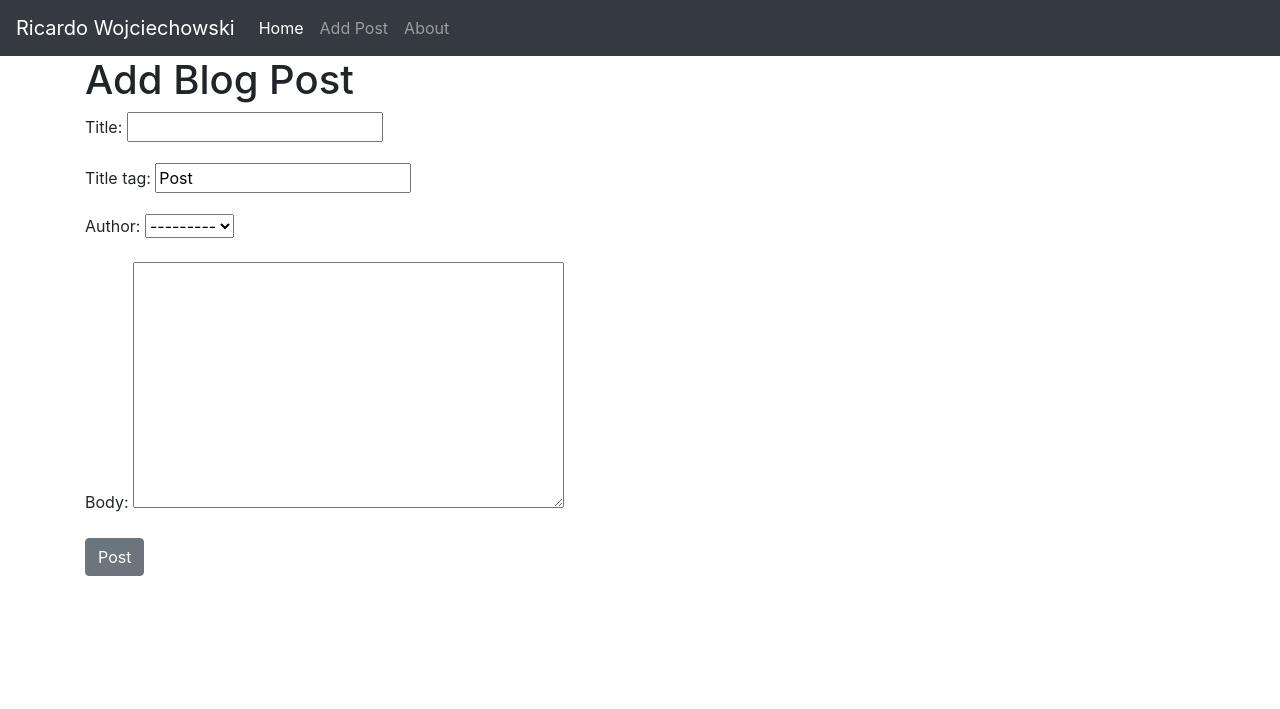
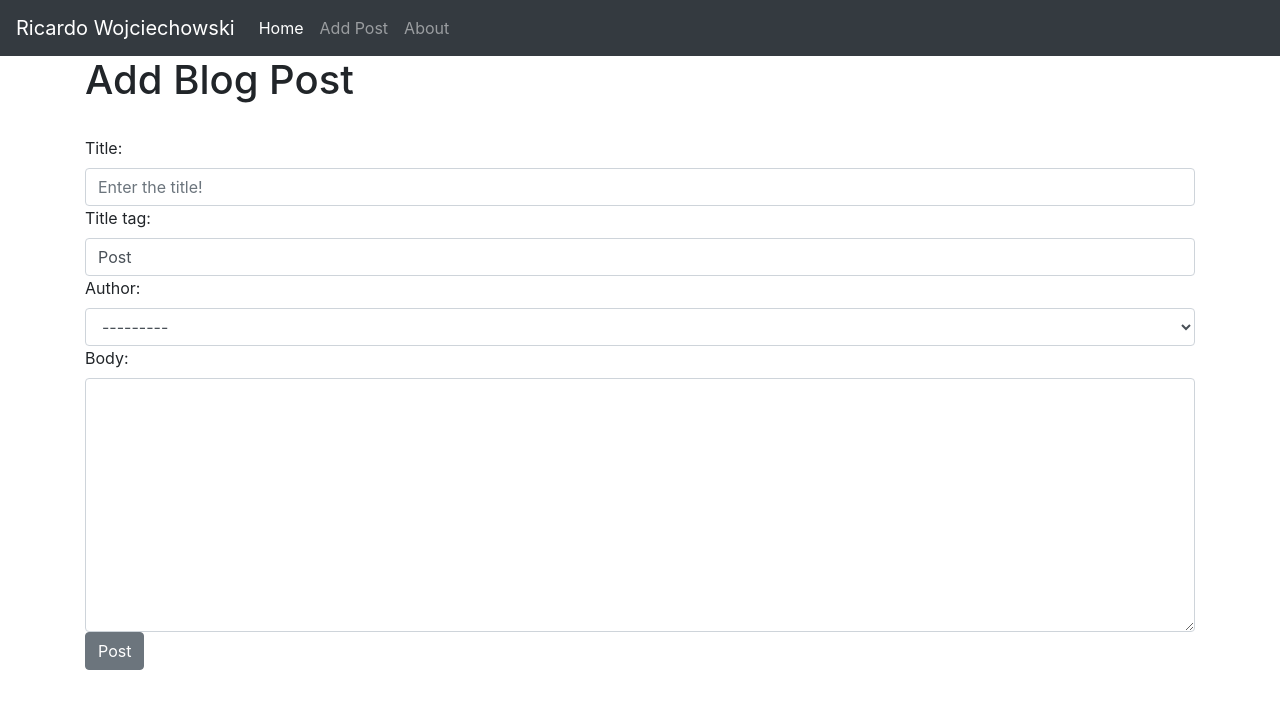
Before and after one commit to ricardowoj/ricardow, a Django app: page /add_post/ in a window 1280 px wide. Shown: the top 709 px of the page. Run offline with Django 3.2, Linux system fonts and the light colour scheme; data comes from the database, SQL or seed files in the repository; both versions use the stored data as it was after the commit; some libraries are stand-ins or nearby versions.

Commit message:
style Django forms with bootstrap

```diff
--- /dev/null
+++ b/blog/forms.py
@@ -0,0 +1,14 @@
+from django import forms
+from .models import Post
+
+
+class PostForm(forms.ModelForm):
+    class Meta:
+        model = Post
+        fields = ('title', 'title_tag', 'author', 'body')
+        widgets = {
+            'title': forms.TextInput(attrs={'class': 'form-control', 'placeholder': 'Enter the title!'}),
+            'title_tag': forms.TextInput(attrs={'class': 'form-control'}),
+            'author': forms.Select(attrs={'class': 'form-control'}),
+            'body': forms.Textarea(attrs={'class': 'form-control'}),
+        }
--- a/blog/templates/add_post.html
+++ b/blog/templates/add_post.html
@@ -1,14 +1,16 @@
 {% extends 'base.html' %}
-{% block title %}
-    New Blog Post!
-{% endblock %}
+{% block title %} New Blog Post! {% endblock %}
+
 {% block content %}
+
 <h1>Add Blog Post</h1>
+<br>
+<div class="form-group">
+    <form method="POST">
+        {% csrf_token %}
+        {{ form.as_table }}
+        <button class="btn btn-secondary">Post</button>
+</div>
 
-<form method="POST">
-    {% csrf_token %}
-    {{ form.as_p }}
-    <button class="btn btn-secondary">Post</button>
-</form>
 
 {% endblock %}
--- a/blog/templates/article_details.html
+++ b/blog/templates/article_details.html
@@ -1,6 +1,6 @@
 {% extends 'base.html' %}
 {% block title %}
-    Post - {{ post.title_tag }}
+Post - {{ post.title_tag }}
 {% endblock %}
 
 {% block content %}
--- a/blog/views.py
+++ b/blog/views.py
@@ -1,6 +1,7 @@
 from django.shortcuts import render
 from django.views.generic import ListView, DetailView, CreateView
 from .models import Post
+from .forms import PostForm
 
 
 class HomeView(ListView):
@@ -15,5 +16,5 @@
 
 class AddPostView(CreateView):
     model = Post
+    form_class = PostForm
     template_name = 'add_post.html'
-    fields = '__all__'
```
Also changed, not shown: blog/templates/base.html (+17 -6 lines), db.sqlite3.
